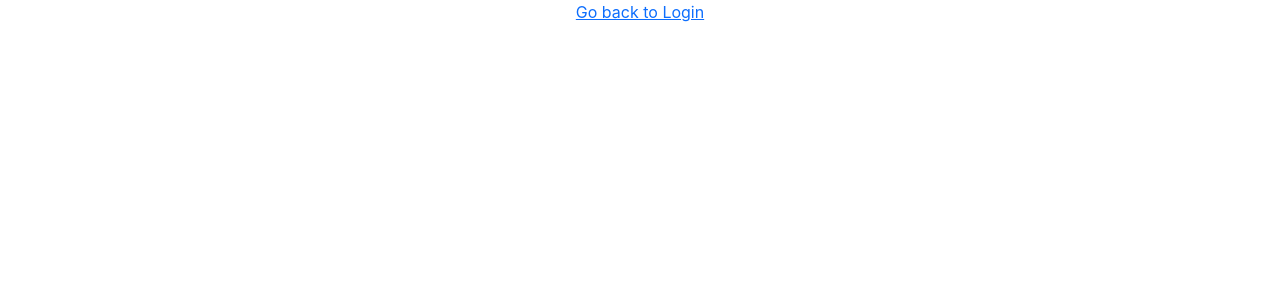
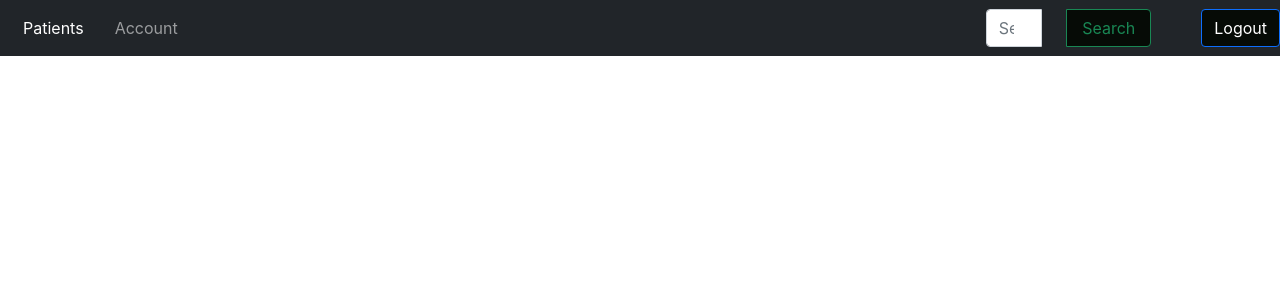
Before and after one commit to Shaden27/BEHeroku2, a React (Create React App) app in the folder client/: page /doctordashboard in a window 1280 px wide. Shown: the top 300 px of the page. Built offline with nearby package versions, Linux system fonts and the light colour scheme.

Commit message:
Updating Doctor Dashboard to display Patients

```diff
--- a/client/src/App.js
+++ b/client/src/App.js
@@ -11,6 +11,7 @@ import ResetPassword from './Components/ResetPassword';
 import AdminDashboard from './Components/AdminDashboard';
 import PasswordResetSuccess from './Components/PasswordResetSuccess';
 import Otp from './Components/Otp';
+import Patients from './Components/Patients';
 
 function App() {
   return (
@@ -26,6 +27,7 @@ function App() {
         <Route path='/admindashboard' element={<AdminDashboard></AdminDashboard>}></Route>
         <Route path='/passwordresetsuccess' element={<PasswordResetSuccess></PasswordResetSuccess>}></Route>
         <Route path='/otp' element={<Otp></Otp>}></Route>
+        <Route path='/patients' element={<Patients></Patients>}></Route>
       </Routes>
 
     </div>
--- a/client/src/CSS/Dashboard.css
+++ b/client/src/CSS/Dashboard.css
@@ -0,0 +1,19 @@
+.btn-outline-success{
+ margin-left: 10px;
+ margin-right: 50px;
+ padding-left: 15px;
+ padding-right: 15px;
+}
+
+
+.form-inline{
+    margin-left: 800px;
+}
+
+.form-control{
+   margin-right: 25px;
+}
+
+.nav-item{
+    margin-left: 15px;
+}
--- a/client/src/Components/DoctorDashboard.js
+++ b/client/src/Components/DoctorDashboard.js
@@ -1,13 +1,55 @@
-import React from 'react'
+import React,{useState, useEffect} from 'react'
+import {useNavigate,Navigate,Link} from 'react-router-dom'
 import DoctorSidebar from './DoctorSidebar'
 import '../CSS/Dashboard.css'
 
 
-function DoctorDashboard() {
+function DoctorDashboard(props) {
+  const navigate=useNavigate()
+  const nameOf=props.nameOf
+  console.log(nameOf)
+
+
+  const [classflag, setClassFlag]=useState(false)
+
+
+  useEffect(()=>{
+
+      if (nameOf=='patients'){
+        setClassFlag(false)
+      }else if(nameOf=='doctorAccount'){
+        setClassFlag(true)
+      }
+
+  }, [])
+
+  const handleLogout=()=>{
+    console.log("Logging out")
+    localStorage.removeItem('Doc_id')
+    navigate('/')
+
+}
 
   return (
     <div>
-        <DoctorSidebar></DoctorSidebar>
+    <nav className="navbar navbar-expand-lg navbar-dark bg-dark">
+   <div className="collapse navbar-collapse" id="navbarSupportedContent">
+    <ul className="navbar-nav mr-auto">
+      <li className="nav-item ">
+        <a className={classflag ? "nav-link":"nav-link active"} href="/patients">Patients</a>
+      </li>
+      <li className="nav-item active">
+        <a className={classflag ? "nav-link active":"nav-link"} href="/doctorAccount">Account</a>
+      </li>
+    </ul>
+    <form className="form-inline input-group my-2 my-lg-0">
+      <input className="form-control mr-sm-2" type="search" placeholder="Search" aria-label="Search"/>
+      <button className="btn btn-outline-success my-2 my-sm-0" type="submit">Search</button>
+    </form>
+
+    <button className='btn btn-primary btn-large' onClick={handleLogout}>Logout</button>
+  </div>
+</nav>
 
     </div>
   )
--- a/client/src/Components/DoctorLogin.js
+++ b/client/src/Components/DoctorLogin.js
@@ -37,7 +37,7 @@ function DoctorLogin({navigation}) {
         }).then(data=>{
             console.log(data)
             if(data['msg']=='Doctor Authenticated'){
-                navigate('DoctorDashboard')
+                navigate('Patients')
 
                 localStorage.setItem('Doc_id',"d"+data['id']);
 
--- /dev/null
+++ b/client/src/Components/Patients.js
@@ -0,0 +1,43 @@
+import React,{useEffect, useState} from 'react'
+import DoctorDashboard from './DoctorDashboard'
+import {Link} from 'react-router-dom'
+
+function Patients() {
+
+  const [flag, setFlag]=useState(false)
+  const [data, setData]=useState([{}])
+
+  useEffect(()=>{
+    if(localStorage.getItem('Doc_id')){
+      console.log("Local storage exists")
+      setFlag(true)
+    }
+
+    fetch("/getPatients")
+    .then(res=>{
+      console.log(res)
+      return res.json()
+    })
+    .then(data=>{
+      console.log("data",data)
+      setData(data)
+    })
+
+  },[])
+
+  return (
+    <div>
+        <DoctorDashboard nameOf='patients'></DoctorDashboard>
+        {flag ? <div>
+          <h1>Patients</h1>
+          {data.map((patient,i)=>
+            <h2 key={i}>{patient.name}</h2>
+          )}
+        </div>
+        :<div>{<Link to='/'>Go back to Login</Link>}</div>}
+
+        </div>
+  )
+}
+
+export default Patients
--- a/client/src/Pages/DoctorAccount.js
+++ b/client/src/Pages/DoctorAccount.js
@@ -1,6 +1,7 @@
 
 import React,{useState,useEffect} from 'react'
 import {useNavigate,Navigate,Link} from 'react-router-dom'
+import DoctorDashboard from '../Components/DoctorDashboard'
 
 function DoctorAccount() {
     const [flag, setFlag]=useState(false)
@@ -15,12 +16,7 @@ function DoctorAccount() {
       },[])
 
 
-const handleLogout=()=>{
-    console.log("Logging out")
-    localStorage.removeItem('Doc_id')
-    navigate('/')
 
-}
 
 const handleReset=()=>{
   console.log("Resetting password")
@@ -30,13 +26,14 @@ const handleReset=()=>{
 
   return (
     <div>
+       <DoctorDashboard nameOf='doctorAccount'></DoctorDashboard>
         {flag ? (<div>
             <h2>This is the Account page</h2>
 
             <button className='btn btn-secondary btn-large' onClick={handleReset}>Reset Password</button>
             <br></br>
             <br></br>
-            <button className='btn btn-primary btn-large' onClick={handleLogout}>Logout</button>
+
             </div>):
         (<div>{<Link to='/'>Go back to Login</Link>}</div>)}
 
```
Also changed, not shown: client/src/Components/DoctorSidebarData.js (added, +28 -0 lines), 1 other file (tests, documents, lock files or other folders).
